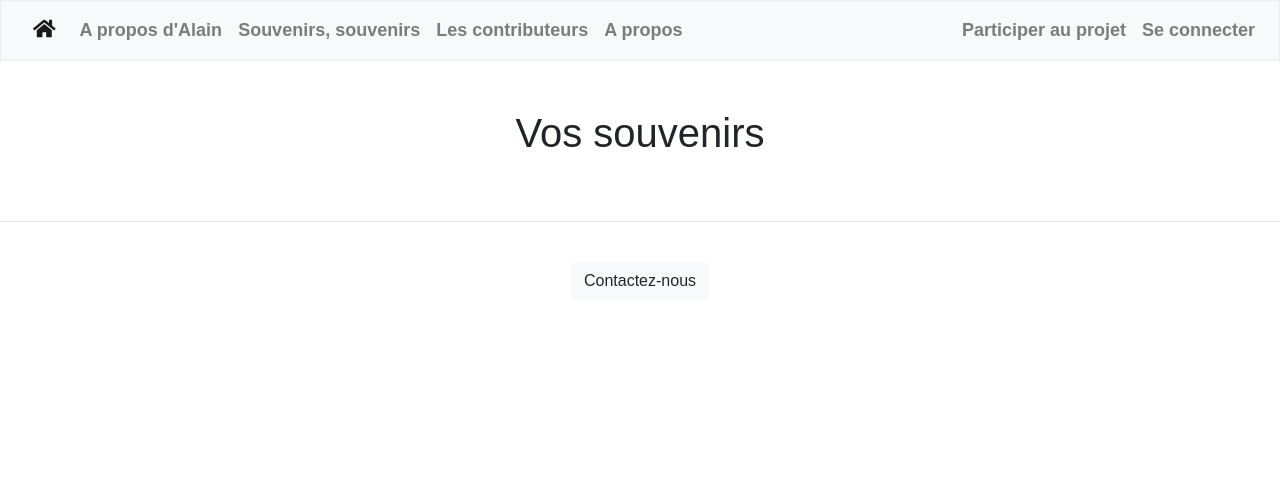
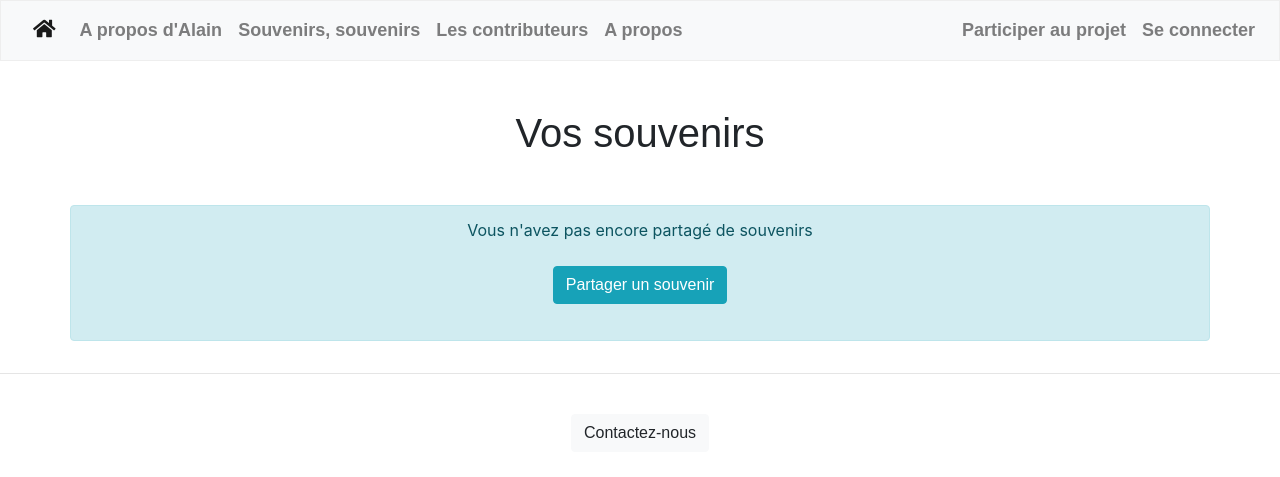
Before and after one commit to punckle/memories, a Symfony app: template templates/memory/user_memories.html.twig in a window 1280 px wide. Shown: the top 477 px of the page. Run offline with Twig, Linux system fonts and the light colour scheme; the template is opened without the code that fills it, so the values that code supplies are empty; some libraries are stand-ins or nearby versions; some web fonts are replaced.

Commit message:
Page souvenirs sans souvenirs

```diff
--- a/templates/memory/user_memories.html.twig
+++ b/templates/memory/user_memories.html.twig
@@ -10,6 +10,7 @@
 
     <div class="container">
         <h1 class="text-center mt-5">Vos souvenirs</h1>
+            {% if user.memories | length > 0 %}
                 <div class="row mt-5">
                 {% for memory in user.memories %}
                     <div class="col-md-4">
@@ -31,6 +32,14 @@
                     </div>
                 {% endfor %}
                 </div>
+            {% else %}
+                <div class="row mt-5">
+                    <div class="col-12 alert alert-info text-center">
+                        <div class="col-12">Vous n'avez pas encore partagé de souvenirs</div>
+                        <a href="{{ path('memory_creation') }}" class="btn btn-info my-4">Partager un souvenir</a>
+                    </div>
+                </div>
+            {% endif %}
     </div>
 
 {% endblock %}
```
Lines whose indentation alone changed are shown as unchanged.
